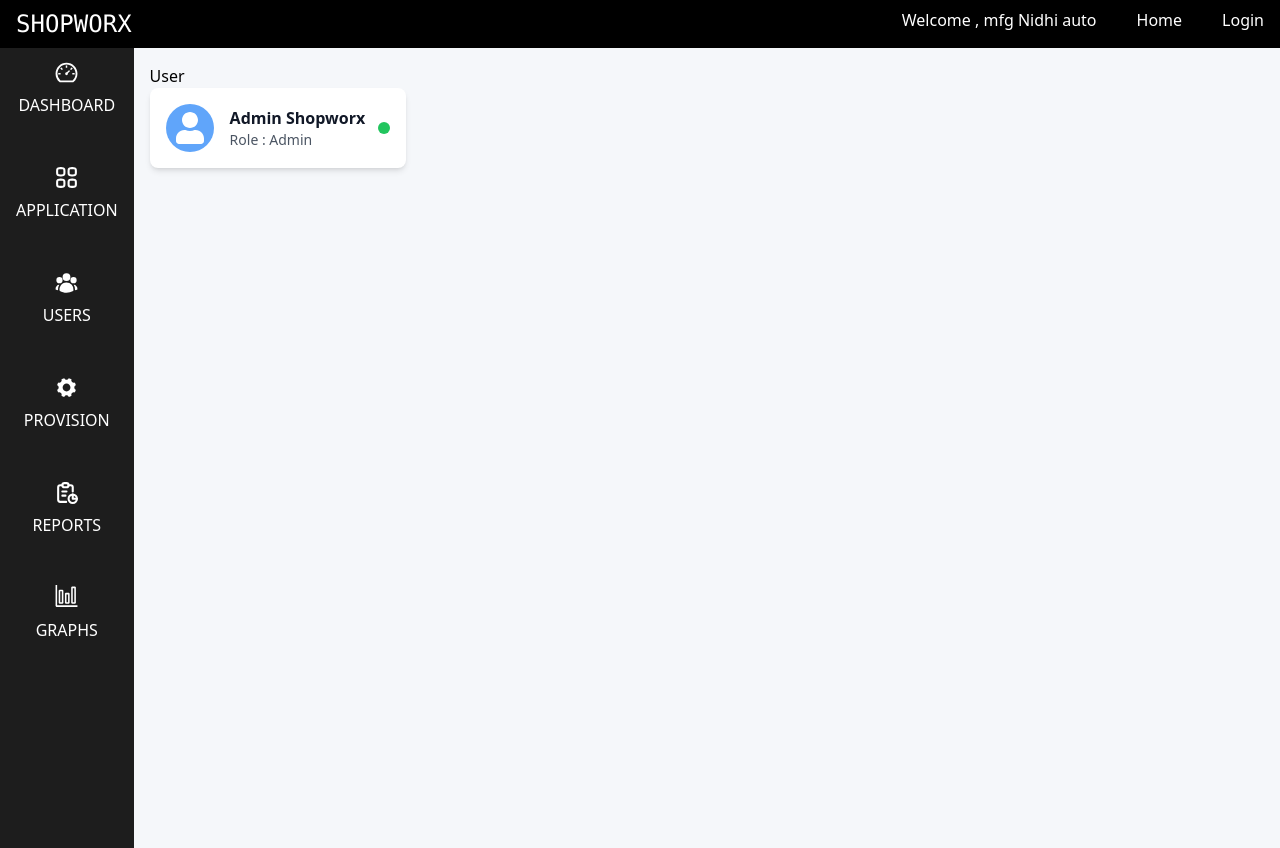
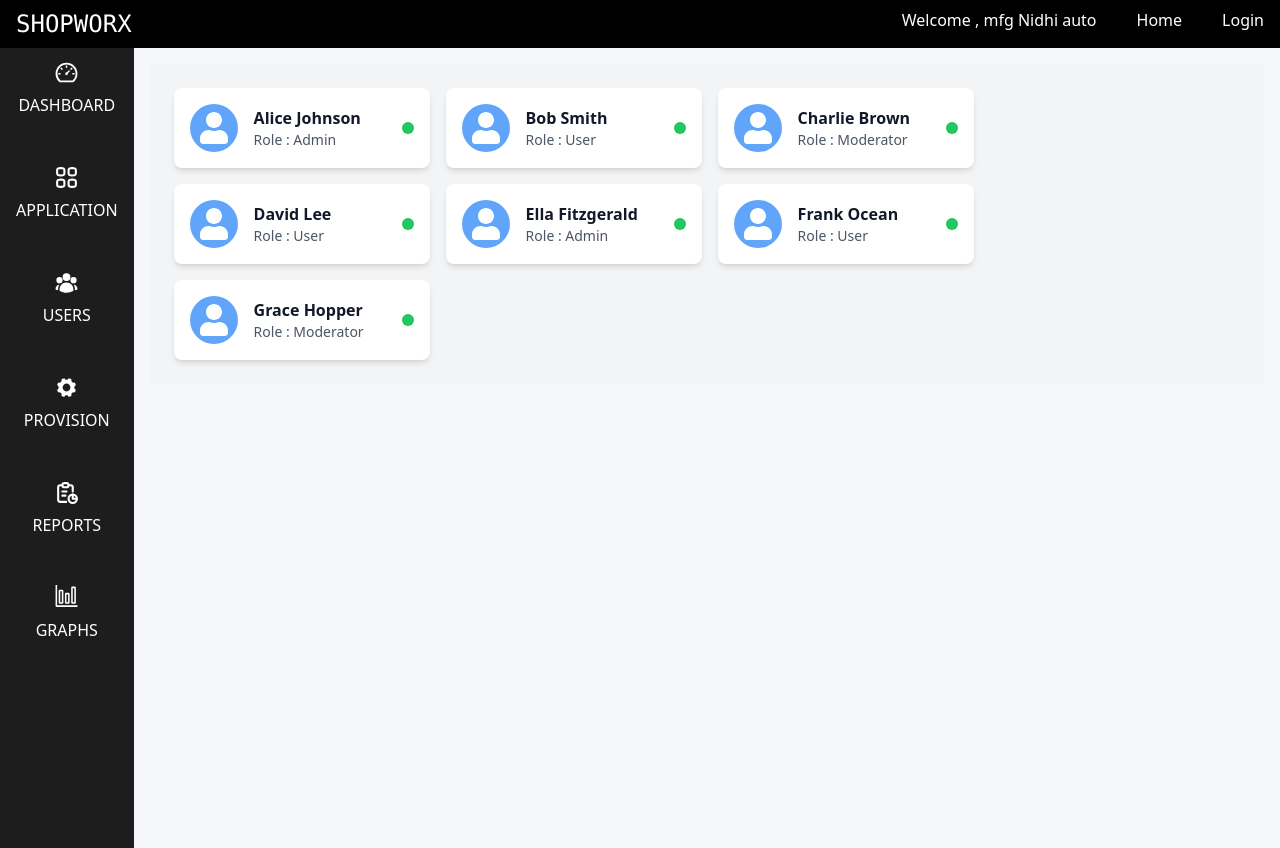
Before and after one commit to SurajDubey14/shopworx, a React (Vite) app: page /users in a window 1280 px wide. Built offline with nearby package versions, Linux system fonts and the light colour scheme.

Commit message:
provision

```diff
--- a/src/components/UserProfile.jsx
+++ b/src/components/UserProfile.jsx
@@ -1,20 +1,21 @@
 import { FaUser } from "react-icons/fa";
 
-const UserProfile = () => {
+const UserProfile = ({username , Admin }) => {
   return (
     <div className="flex items-center p-4 bg-white shadow-md rounded-lg w-64">
       <div className="w-12 h-12 bg-blue-400 flex items-center justify-center rounded-full">
         <FaUser className="w-8 h-8 text-white" />
       </div>
       <div className="ml-4">
-        <h3 className="text-gray-900 font-semibold">Admin Shopworx</h3>
-        <p className="text-gray-600 text-sm">Role : Admin</p>
+        <h3 className="text-gray-900 font-semibold">{username}</h3>
+        <p className="text-gray-600 text-sm">Role : {Admin}</p>
       </div>
       <div className="ml-auto flex items-center">
         <span className="w-3 h-3 bg-green-500 rounded-full"></span>
       </div>
     </div>
-  );n
+  );
+  n;
 };
 
 export default UserProfile;
--- a/src/pages/Users/User.jsx
+++ b/src/pages/Users/User.jsx
@@ -1,10 +1,23 @@
-import React from 'react'
-import UserProfile from '../../components/UserProfile'
+import React from "react";
+import UserProfile from "../../components/UserProfile";
 const User = () => {
+  const users = [
+    { username: "Alice Johnson", Admin: "Admin" },
+    { username: "Bob Smith", Admin: "User" },
+    { username: "Charlie Brown", Admin: "Moderator" },
+    { username: "David Lee", Admin: "User" },
+    { username: "Ella Fitzgerald", Admin: "Admin" },
+    { username: "Frank Ocean", Admin: "User" },
+    { username: "Grace Hopper", Admin: "Moderator" },
+  ];
+
   return (
-    <div>User <UserProfile
-    />    </div>
-  )
-}
+    <div className="flex flex-wrap gap-4 p-6 bg-gray-100 ">
+      {users.map((user, index) => (
+        <UserProfile key={index} username={user.username} Admin={user.Admin} />
+      ))}
+    </div>
+  );
+};
 
-export default User
+export default User;
```
